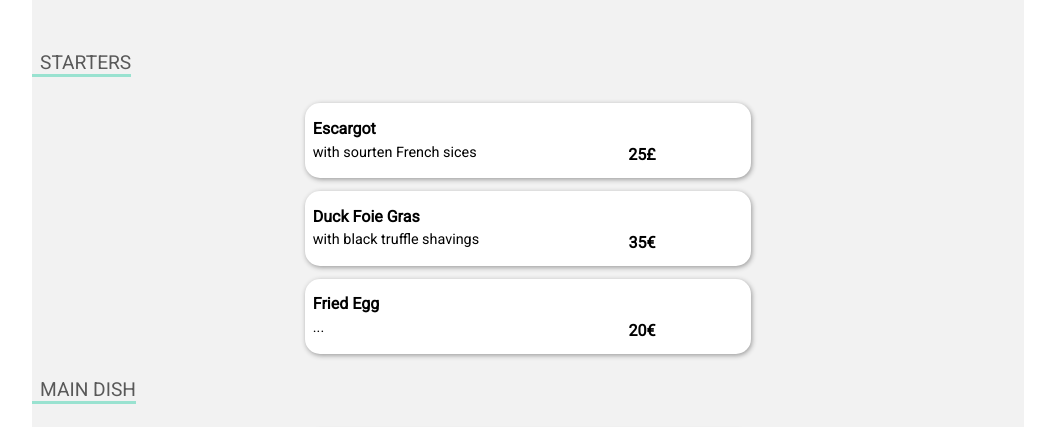
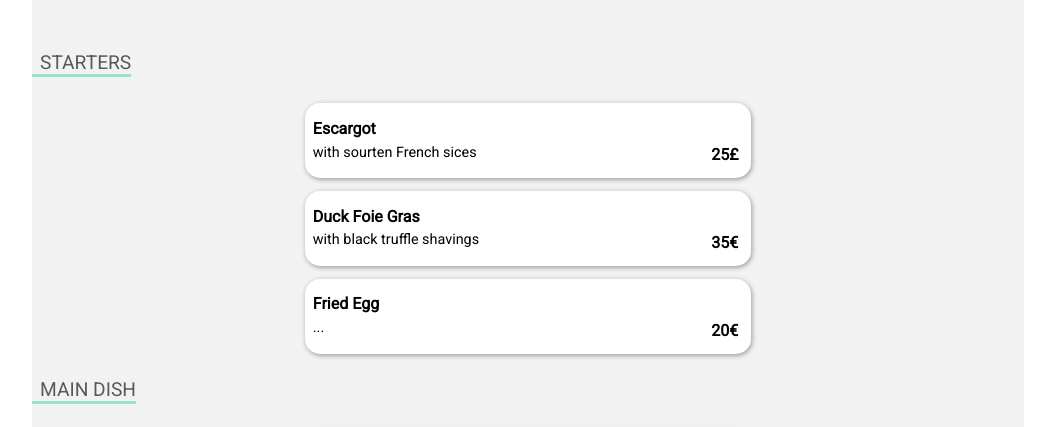
Before and after one commit to MrFerry6/GoMikeDesings, a plain HTML site: page palette.html in a window 1280 px wide. Shown: the part 366-793 px from the top of the page, without its empty margins (112-1167 px from the left). Drawn offline with Linux system fonts and the light colour scheme; a web font is replaced by a local one.

Commit message:
Add existing file

```diff
--- a/palette.html
+++ b/palette.html
@@ -16,11 +16,6 @@
 </head>
 
 <body>
-    <div class="modal">
-        <div class="loader-container">
-            <div class="loader-container__loader"></div>
-        </div>
-    </div>
     <header class="header-menu">
         <img src="/images/logo/ohmyfood.png" alt="ohmyfood">
         <a class="fas fa-arrow-left" href="index.html"></a>
--- a/sass/Utils/_variables.scss
+++ b/sass/Utils/_variables.scss
@@ -73,3 +73,6 @@ $border-button-radius : 2.5rem;
 $border-menu-title : 0rem 0rem 0.2rem 0rem;
 $botton-shadow : 1px  1.5px 5px  lighten($color: black, $amount: 60);
 $botton-shadow-hover : 2px 3px 10px  lighten($color: black, $amount: 60);
+
+$body-values : 0;
+$body-height: 0;
--- a/sass/Utils/mixins.scss
+++ b/sass/Utils/mixins.scss
@@ -227,7 +227,7 @@
     flex-direction: row;
     align-items: center;
     align-self: center;
-    justify-content: space-between;
+    justify-content: flex-start;
     height: 75px;
     width: 90%;
     background: white;
@@ -236,17 +236,19 @@
     margin: $margin-top-bottom-ultralight;
     box-shadow: $botton-shadow;
     opacity: 100%;
-    animation: show-menu-card 3s ease-in;
+    animation: show-menu-card 500ms cubic-bezier(0.18, 0.89, 0.32, 1.28);
  }
 @mixin menu-card-prize{
+    position: relative;
     align-self: flex-end;
     padding: $pading-right;
     width: 10%;
-
 }
 @mixin menu-card-check {
-
-    padding: $padding-check;
+    display: flex;
+    justify-content: center;
+    align-items: center;
+    position:relative;
     background: $color-tertiary;
     height: 100%;
     width: 0%;
@@ -257,11 +259,18 @@
     opacity: 0%;
 }
 @mixin menu-card-title {
+    position:relative;
     display: flex;
     flex-direction: column;
     align-items: flex-start;
     padding: $pading-left;
-    width: 60%;
+    width: 90%;
+}
+@mixin text-ellipsis {
+    width: 100%;
+    overflow: hidden;
+    white-space: nowrap;
+    text-overflow: ellipsis;
 }
 @mixin heart-animation {
     &__icon{
@@ -314,9 +323,9 @@
 }
 
 @mixin modal {
-    position: absolute;
-    left: 0;
-    top: 0;
+    position: fixed;
+    bottom: 0;
+    right: 0;
     width: 100%;
     height: 100%;
     background-color: $color-backgroud-dark-transparent;
--- a/sass/main.scss
+++ b/sass/main.scss
@@ -14,6 +14,9 @@ a{
 
 body{
     max-width: 480px;
+}
+.testbody{
+    height: 100%;
 }
 h1{
     @include h1-format;
@@ -157,24 +160,31 @@ header{
     }
     &__2
     {
-        animation-duration: 3300ms
+        animation-duration: 1000ms
     }
     &__3
     {
-        animation-duration: 3600ms
+        animation-duration: 1500ms
     }
     &__4
     {
-        animation-duration: 3900ms
+        animation-duration: 2000ms
     }
     &:hover{
+        .menu-card-title{
+            transition-timing-function: ease-in-out;
+            transition-duration: 1s;
+            width: 60%;
+        }
         :nth-child(3){
+            transition-timing-function: ease-in-out;
             transition-duration: 1s;
             width: 30%;
             opacity: 100%;
             :nth-child(1){
-            transition-duration: 1s;
-            transform: rotate(-360deg);
+                transition-timing-function: cubic-bezier(0.68, -0.55, 0.27, 1.55);
+                transition-duration: 1s;
+                transform: rotate(-360deg);
             }
         }
     }
@@ -182,9 +192,13 @@ header{
 .menu-card-title{
     @include menu-card-title;
     &__dish{
+        @include text-ellipsis;
+        text-align: left;
         margin: $margin-top-ultralight;
     }
     &__description{
+        @include text-ellipsis;
+        text-align: left;
         margin: $margin-top-bottom-ultralight;
     }
 }
@@ -221,7 +235,6 @@ footer{
         @include loader;
     }
   }
-
 @keyframes spin {
     0% { transform: rotate(0deg); }
     30% { transform: rotate(180deg); }
```
Also changed, not shown: bastille.html (+0 -5 lines), enchanted.html (+0 -5 lines), groumand.html (+0 -5 lines), index.html (+6 -0 lines), sass/main.css, 1 other file.
